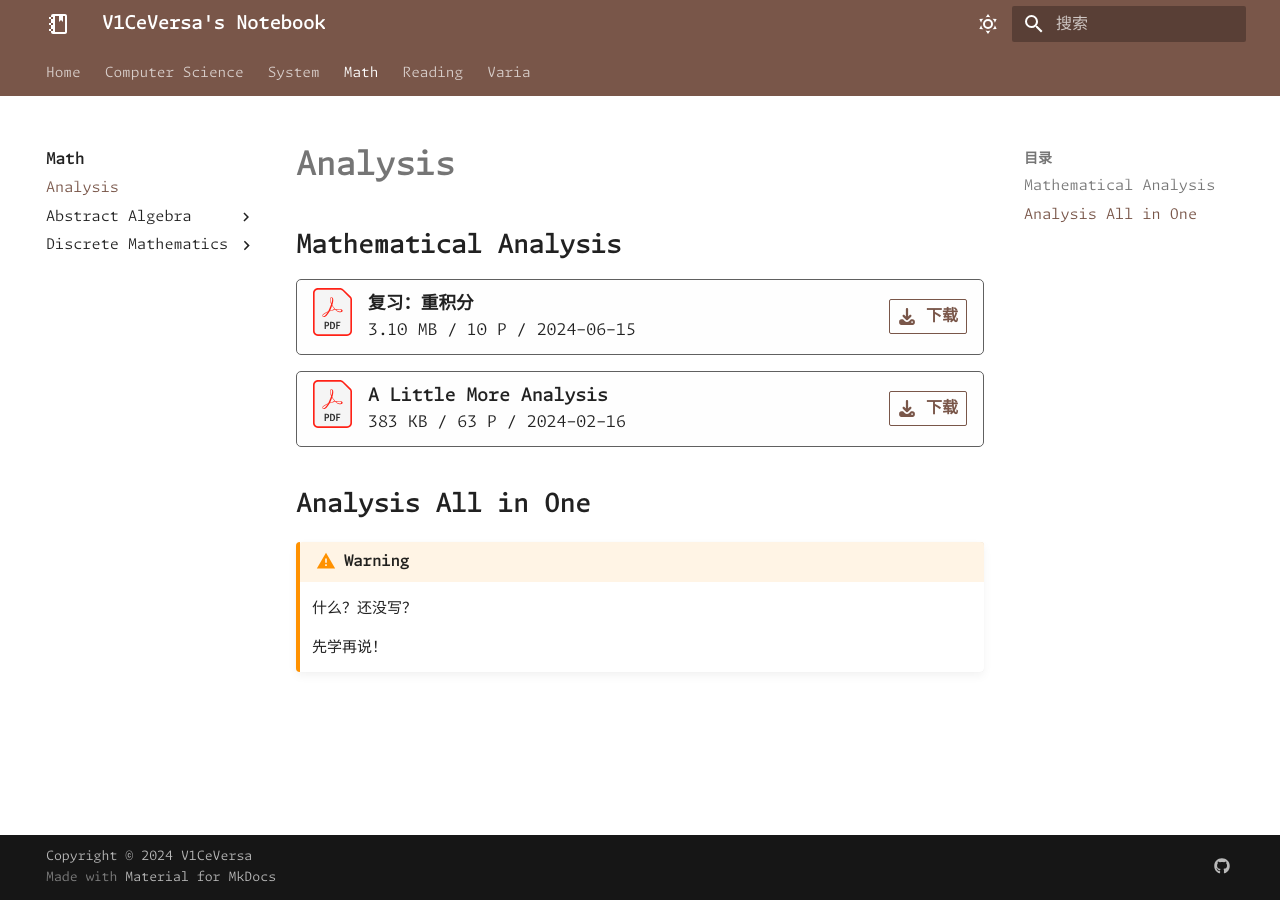
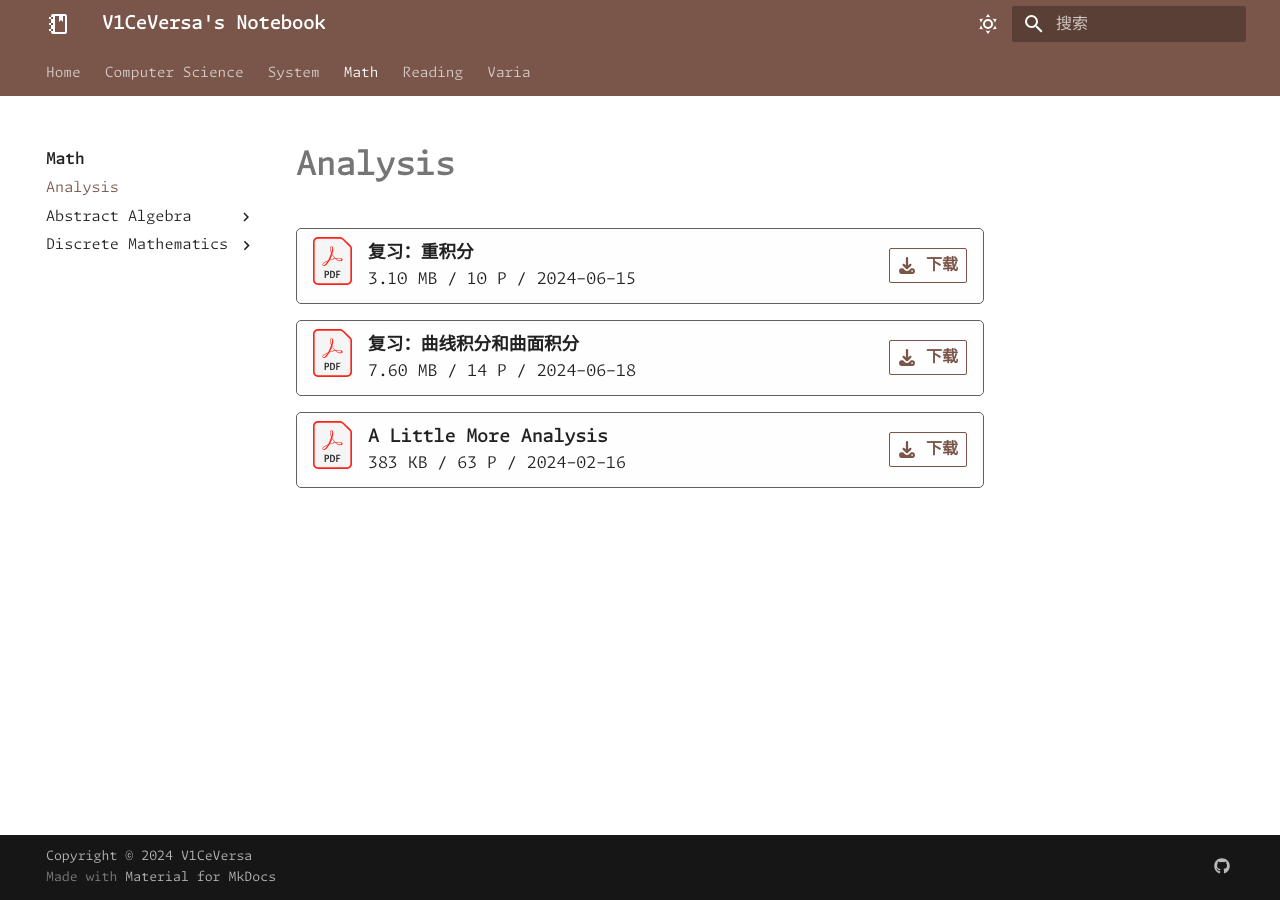
Before and after one commit to V1CeVersaa/V1CeVersaa.github.io, an MkDocs documentation site: the page built from docs/Math/Analysis.md, in a window 1280 px wide. Built offline with MkDocs 1.6.1 and Material for MkDocs 9.7.7, drawn with Linux system fonts in a browser that asks for light colours; nearby versions of some CDN libraries; some web fonts are replaced; comment, search, counter and statistics services are not loaded; a style sheet for code colours, icons or effects is not loaded.

Commit message:
update: 240618 ver1

```diff
--- a/docs/Math/Analysis.md
+++ b/docs/Math/Analysis.md
@@ -1,6 +1,4 @@
 # Analysis
-
-## Mathematical Analysis
 
 <div class="card file-block" markdown="1">
 <div class="file-icon"><img src="/assets/images/pdf.svg" style="height: 3em;"></div>
@@ -8,7 +6,16 @@
 <div class="file-title"> 复习：重积分 </div>
 <div class="file-meta"> 3.10 MB / 10 P / 2024-06-15</div>
 </div>
-<a class="down-button" target="_blank" href="/Math/Review/mul_integral.pdf" markdown="1">:fontawesome-solid-download: 下载</a>
+<a class="down-button" target="_blank" href="/Math/Analysis/mul_integral.pdf" markdown="1">:fontawesome-solid-download: 下载</a>
+</div>
+
+<div class="card file-block" markdown="1">
+<div class="file-icon"><img src="/assets/images/pdf.svg" style="height: 3em;"></div>
+<div class="file-body">
+<div class="file-title"> 复习：曲线积分和曲面积分 </div>
+<div class="file-meta"> 7.60 MB / 14 P / 2024-06-18</div>
+</div>
+<a class="down-button" target="_blank" href="/Math/Analysis/line_surface_integral.pdf" markdown="1">:fontawesome-solid-download: 下载</a>
 </div>
 
 <div class="card file-block" markdown="1">
@@ -19,11 +26,3 @@
 </div>
 <a class="down-button" target="_blank" href="/Math/Analysis/A Little More Analysis.pdf" markdown="1">:fontawesome-solid-download: 下载</a>
 </div>
-
-## Analysis All in One
-
-!!! Warning
-
-    什么？还没写？
-
-    先学再说！
```
Also changed, not shown: docs/Computer Science/Programming Language/C++/Standard Library.md (+4 -0 lines), docs/Math/index.md (+6 -6 lines), docs/Math/na.html (added, +10 -0 lines), 3 other files.
